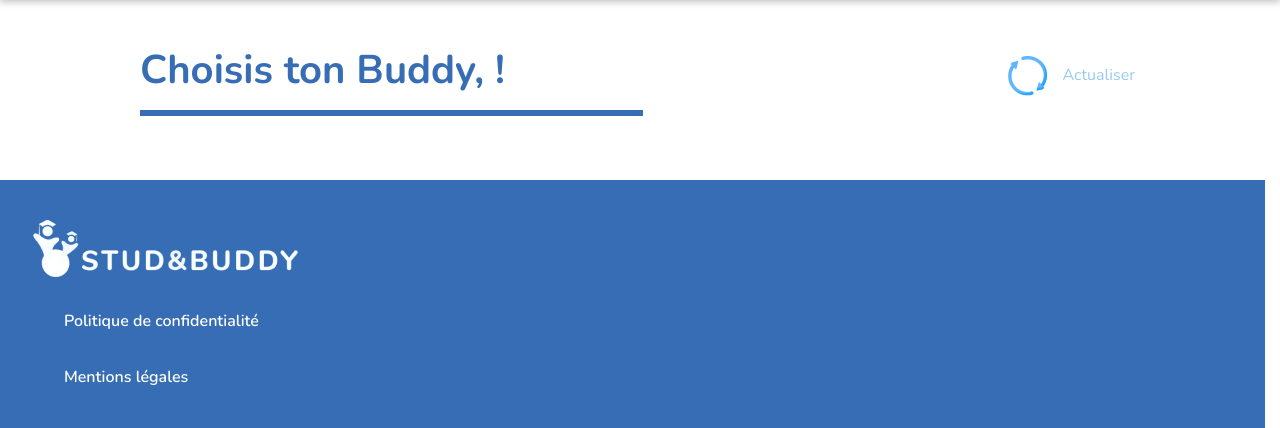
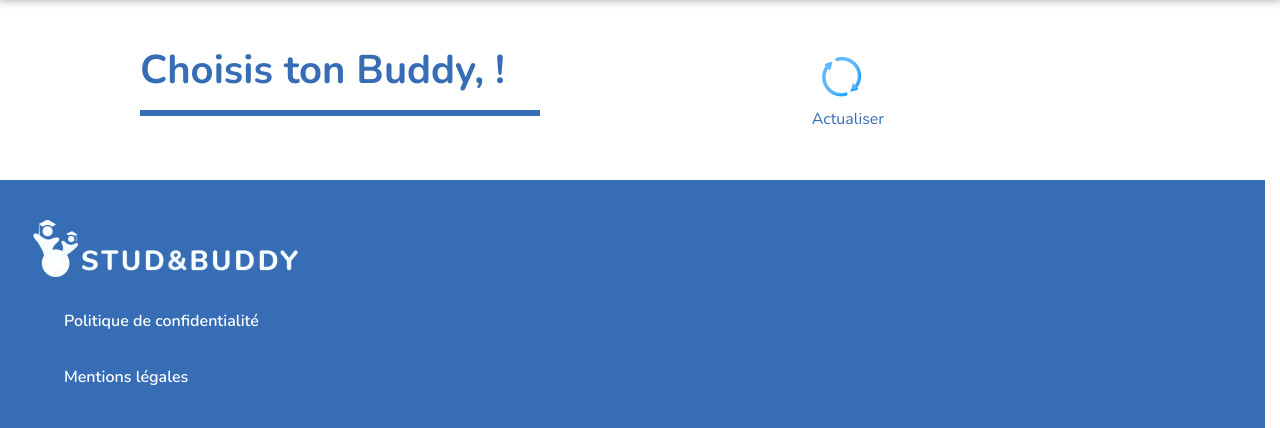
Before and after one commit to nenber/StudeBuddy, a Symfony app: template app/templates/user/matching.html.twig in a window 1280 px wide. Shown: the part 65-493 px from the top of the page. Run offline with Twig, Linux system fonts and the light colour scheme; the template is opened without the code that fills it, so the values that code supplies are empty; some libraries are stand-ins or nearby versions.

Commit message:
mon compte -> mes paramètres, refresh button centré

```diff
--- a/app/public/css/styles.css
+++ b/app/public/css/styles.css
@@ -497,3 +497,15 @@
   flex: 1;
   position: relative;
 }
+
+#refresh-btn a{
+  font-size: 16px;
+  color: #366DB4;
+}
+#refresh-btn{
+  align-content: center;
+  display: flex;
+  justify-content: center;
+  align-items: flex-end;
+  align-content: center;
+}
--- a/app/templates/base.html.twig
+++ b/app/templates/base.html.twig
@@ -42,7 +42,7 @@
 							</a>
 							<div class="dropdown-menu" aria-labelledby="navbarDropdown">
 								<a class="dropdown-item" href="{{ path('user_edit-profile') }}">Voir mon profil</a>
-								<a class="dropdown-item" href="{{ path('user_account') }}">Mon compte</a>
+								<a class="dropdown-item" href="{{ path('user_account') }}">Mes paramètres</a>
 								<a class="dropdown-item" href="{{ path('app_logout') }}">Se déconnecter</a>
 							</div>
 						</li>
--- a/app/templates/user/matching.html.twig
+++ b/app/templates/user/matching.html.twig
@@ -8,19 +8,25 @@
 		<div class="row register mt-sm-5">
 			<div class="col-lg-12 col-sm-12" data-aos="fade-right">
 				<div class="row">
-					<div class="col-lg-10 col-sm-12">
+					<div class="col-lg-8 col-sm-12">
 						<h1>Choisis ton Buddy,
 							{{ app.user.firstname }}
 							{{ app.user.lastname }}
 							!
 							<hr></h1>
 					</div>
-					<div class="refresh-btn col-lg-2 d-none d-lg-block">
-						<a type="submit" onclick="refreshPage()"><img src="{{ asset('/img/refresh.png') }}" alt="refresh">
-							Actualiser</a>
-					</div>
+					{% if  ((warning == false) and (sorry == false)) %}
+						<div class="row refresh">
+							<div id="refresh-btn" class="col-lg-4 d-none d-lg-block align-right">
+								<a class="right" type="submit" onclick="refreshPage()"><img src="{{ asset('/img/refresh.png') }}" alt="refresh">
+									Actualiser</a>
+							</div>
+						</div>
+					{% endif %}
 				</div>
+
 				<div class="row">
+
 					{% if warning == true %}
 						<div class="alert alert-info alert-dismissible">
 							<a href="#" class="close" data-dismiss="alert" aria-label="close">&times;</a>
@@ -37,7 +43,6 @@
 								<a href="{{ path('user_edit-profile') }}" class="alert-link">
 									profil</a>
 							</p>
-
 						</div>
 					{% endif %}
 
@@ -54,12 +59,14 @@
 							</p>
 						</div>
 					{% endif %}
+
 				</div>
 
 				<div class="matching-card row">
 					<div class="col">
-						<div class="row">
-
+						<div
+							class="row">
+							{# a faire un sorte de while #}
 							{% for item in buddies|shuffle %}
 								<div class="card text-center col-lg-3 col-sm-12 mx-4 my-4">
 									{% if app.user.profileImage == false %}
@@ -84,6 +91,7 @@
 												<p>{{ item.description}}</p>
 											{% endif %}
 										</div>
+										{# a mettre les langues parlés et les langues en apprentissage #}
 										<div class="center-btn">
 											<button>
 												Envoyer un message
@@ -95,12 +103,17 @@
 							{% endfor %}
 
 						</div>
+
+						{% if  ((warning == false) and (sorry == false)) %}
+							<div id="refresh-btn" class="row d-xl-none d-lg-block">
+								<a type="submit" onclick="refreshPage()"><img src="{{ asset('/img/refresh.png') }}" alt="refresh">
+									Actualiser</a>
+							</div>
+						{% endif %}
+
 					</div>
 				</div>
-				<div class="refresh-btn col d-xl-none d-lg-block">
-					<a type="submit" onclick="refreshPage()"><img src="{{ asset('/img/refresh.png') }}" alt="refresh">
-						Actualiser</a>
-				</div>
+
 
 			</div>
 		</div>
```
